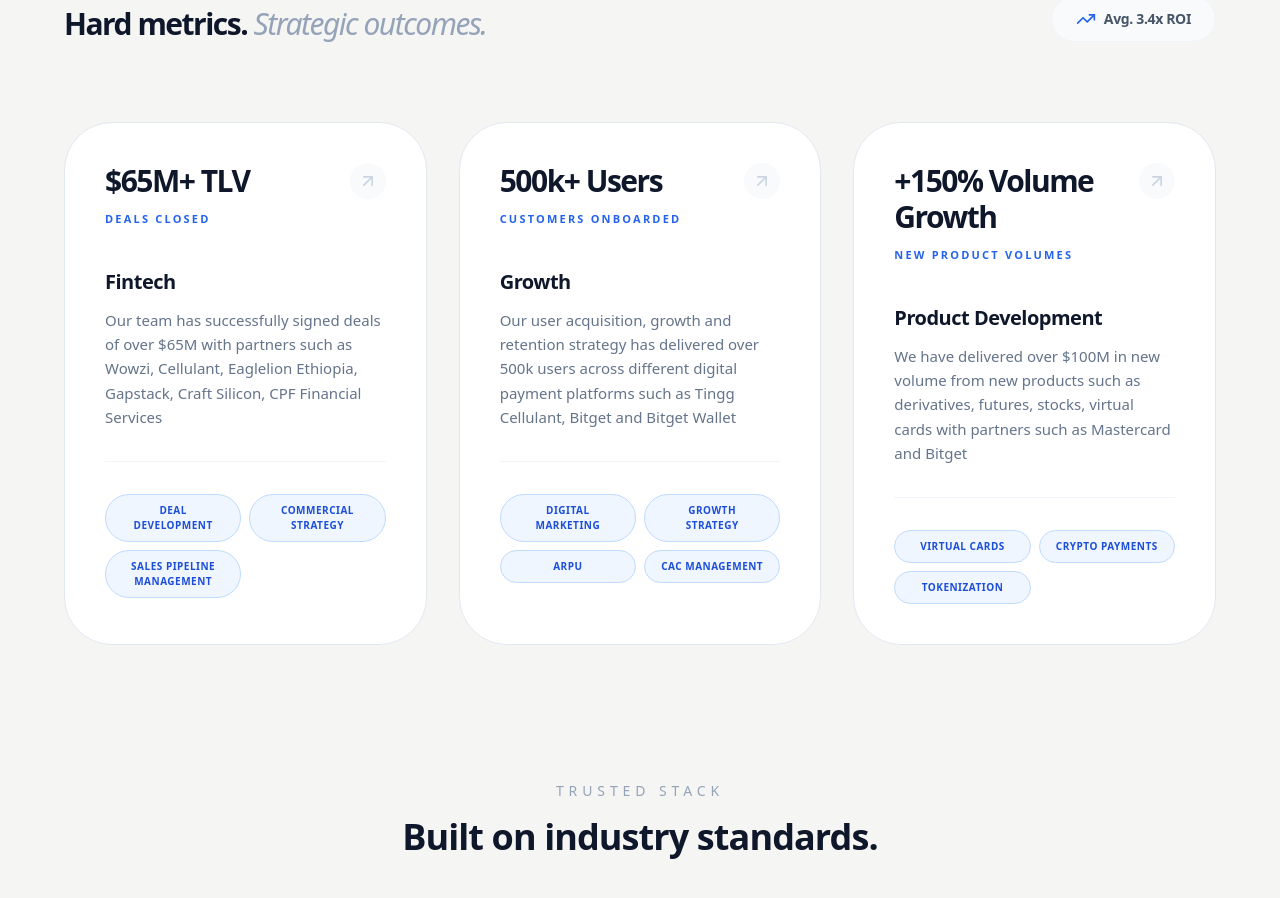
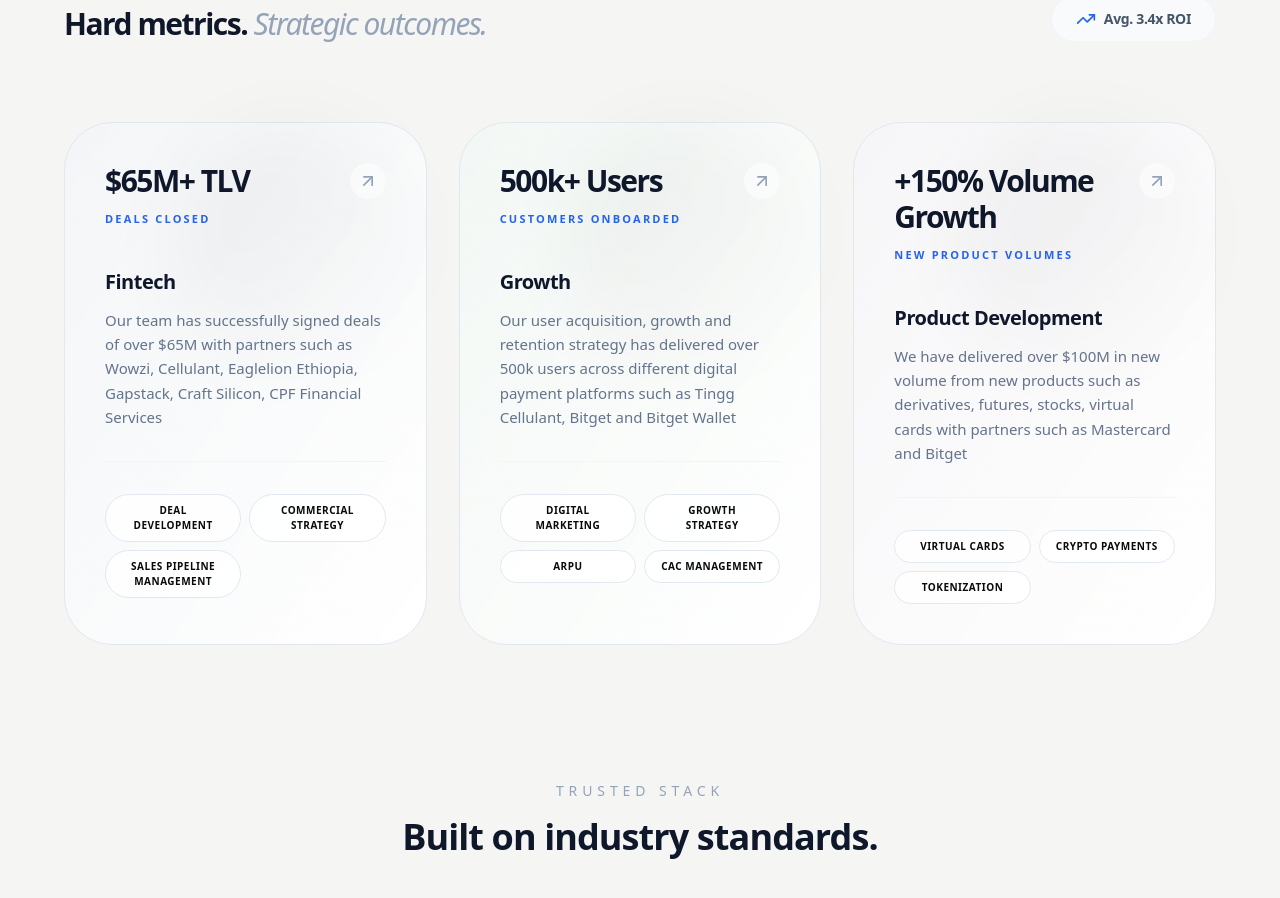
Before and after one commit to l-tting/ab-consul, a Next.js app in the folder my-app/: page / in a window 1280 px wide. Shown: the part 1640-2538 px from the top of the page. Built offline with nearby package versions, Linux system fonts and the light colour scheme.

Commit message:
testing cl changes on card

```diff
--- a/my-app/src/components/ProofOfVal.jsx
+++ b/my-app/src/components/ProofOfVal.jsx
@@ -11,6 +11,8 @@ const results = [
       "Our team has successfully signed deals of over $65M with partners such as Wowzi, Cellulant, Eaglelion Ethiopia, Gapstack, Craft Silicon, CPF Financial Services",
     outcomes: ["Deal Development", "Commercial Strategy", "Sales Pipeline Management"],
     theme: "from-blue-600 to-cyan-500",
+    cardBg: "bg-gradient-to-br from-blue-50/30 to-white",
+    borderHover: "hover:border-blue-200",
   },
   {
     metric: "500k+ Users",
@@ -20,6 +22,8 @@ const results = [
       "Our user acquisition, growth and retention strategy has delivered over 500k users across different digital payment platforms such as Tingg Cellulant, Bitget and Bitget Wallet",
     outcomes: ["Digital Marketing", "Growth Strategy", "ARPU","CAC management"],
     theme: "from-emerald-600 to-teal-500",
+    cardBg: "bg-gradient-to-br from-emerald-50/30 to-white",
+    borderHover: "hover:border-emerald-200",
   },
   {
     metric: "+150% Volume Growth",
@@ -29,6 +33,8 @@ const results = [
       "We have delivered over $100M in new volume from new products such as derivatives, futures, stocks, virtual cards with partners such as Mastercard and Bitget",
     outcomes: ["Virtual Cards", "Crypto Payments", "Tokenization"],
     theme: "from-purple-600 to-fuchsia-500",
+    cardBg: "bg-gradient-to-br from-purple-50/30 to-white",
+    borderHover: "hover:border-purple-200",
   },
 ];
 
@@ -65,11 +71,16 @@ export default function ResultsSection() {
           {results.map((item, idx) => (
             <div
               key={idx}
-              className="group relative bg-white p-6 md:p-10 rounded-3xl md:rounded-[3rem] border border-slate-200 transition-all duration-500 hover:shadow-[0_30px_60px_-15px_rgba(0,0,0,0.1)] md:hover:-translate-y-2"
+              className={`group relative ${item.cardBg} p-6 md:p-10 rounded-3xl md:rounded-[3rem] border border-slate-200 ${item.borderHover} transition-all duration-500 hover:shadow-[0_30px_60px_-15px_rgba(0,0,0,0.1)] md:hover:-translate-y-2`}
             >
+              {/* Subtle background pattern */}
+              <div className="absolute inset-0 opacity-5 pointer-events-none">
+                <div className="absolute top-0 right-0 w-64 h-64 bg-gradient-to-br from-current to-transparent rounded-full blur-2xl"></div>
+              </div>
+
               {/* Glow */}
               <div
-                className={`absolute top-0 right-0 w-24 md:w-32 h-24 md:h-32 bg-gradient-to-br ${item.theme} opacity-0 group-hover:opacity-[0.03] blur-3xl transition-opacity duration-700`}
+                className={`absolute top-0 right-0 w-24 md:w-32 h-24 md:h-32 bg-gradient-to-br ${item.theme} opacity-0 group-hover:opacity-[0.08] blur-3xl transition-opacity duration-700`}
               />
 
               <div className="relative z-10">
@@ -84,7 +95,7 @@ export default function ResultsSection() {
                     </p>
                   </div>
 
-                  <div className="p-2 rounded-full bg-slate-50 text-slate-300 group-hover:text-blue-600 group-hover:bg-blue-50 transition-all">
+                  <div className="p-2 rounded-full bg-white/50 backdrop-blur-sm text-slate-400 group-hover:text-blue-600 group-hover:bg-blue-50 transition-all">
                     <ArrowUpRight size={20} />
                   </div>
                 </div>
@@ -104,14 +115,16 @@ export default function ResultsSection() {
                 {item.outcomes.map((outcome) => (
                   <span
                     key={outcome}
-                    className="text-[9px] md:text-[10px] font-black
-                      bg-blue-50 text-blue-700
+                    className={`text-[9px] md:text-[10px] font-black
+                      bg-white/80 backdrop-blur-sm
                       px-3 md:px-4 py-1.5 md:py-2
                       rounded-full uppercase tracking-wider
-                      border border-blue-200
+                      border border-slate-200
                       text-center
                       whitespace-normal
-                      break-words"
+                      break-words
+                      transition-all duration-300
+                      group-hover:border-opacity-50`}
                   >
                     {outcome}
                   </span>
```
